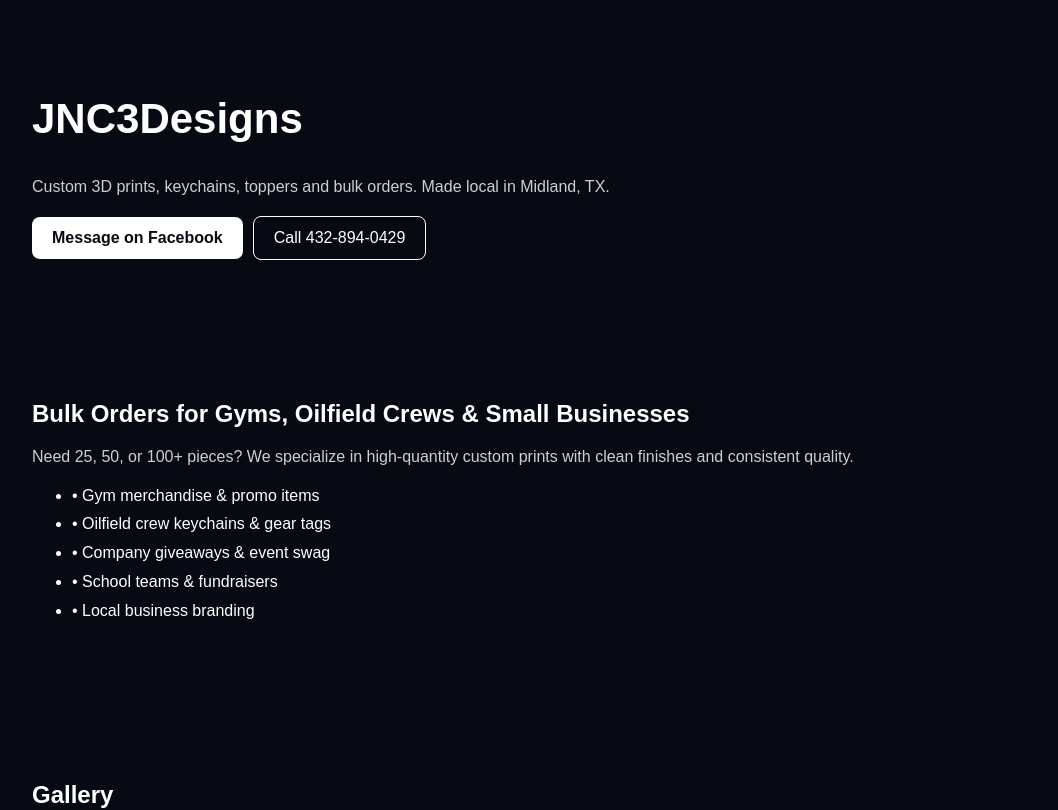
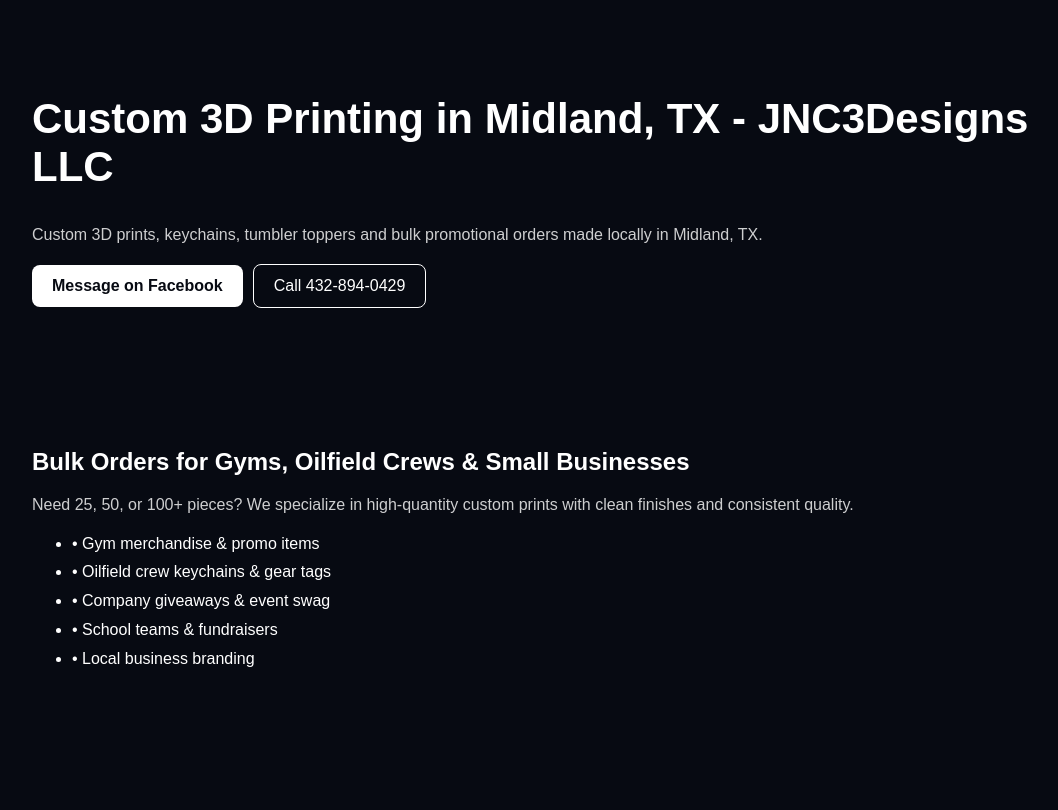
Before and after one commit to jnc3designs/jnc3designs-website, a Next.js app in the folder jnc3designs-premium/: page / in a window 1280 px wide. Shown: the top 810 px of the page, without its empty margins (108-1166 px from the left). Built offline with nearby package versions, Linux system fonts and the light colour scheme.

Commit message:
Revise header and description for JNC3Designs
Updated the header and paragraph text for better clarity and detail.

```diff
--- a/jnc3designs-premium/app/page.js
+++ b/jnc3designs-premium/app/page.js
@@ -4,9 +4,9 @@ export default function Home() {
     <main>
 
       <section className="section">
-        <h1 style={{fontSize: "42px"}}>JNC3Designs</h1>
+        <h1 style={{fontSize: "42px"}}>Custom 3D Printing in Midland, TX - JNC3Designs LLC</h1>
         <p style={{opacity: 0.8}}>
-          Custom 3D prints, keychains, toppers and bulk orders. Made local in Midland, TX.
+          Custom 3D prints, keychains, tumbler toppers and bulk promotional orders made locally in Midland, TX.
         </p>
 
         <div style={{marginTop: "20px"}}>
```
